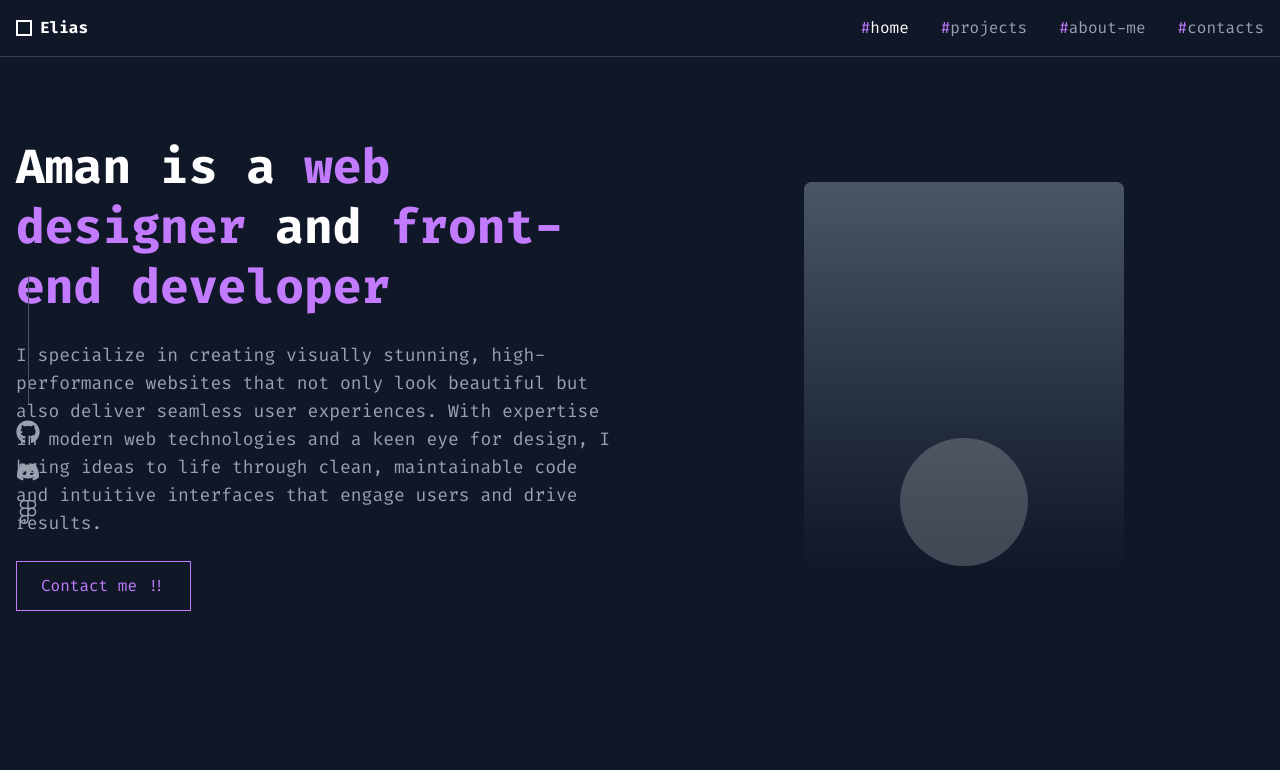
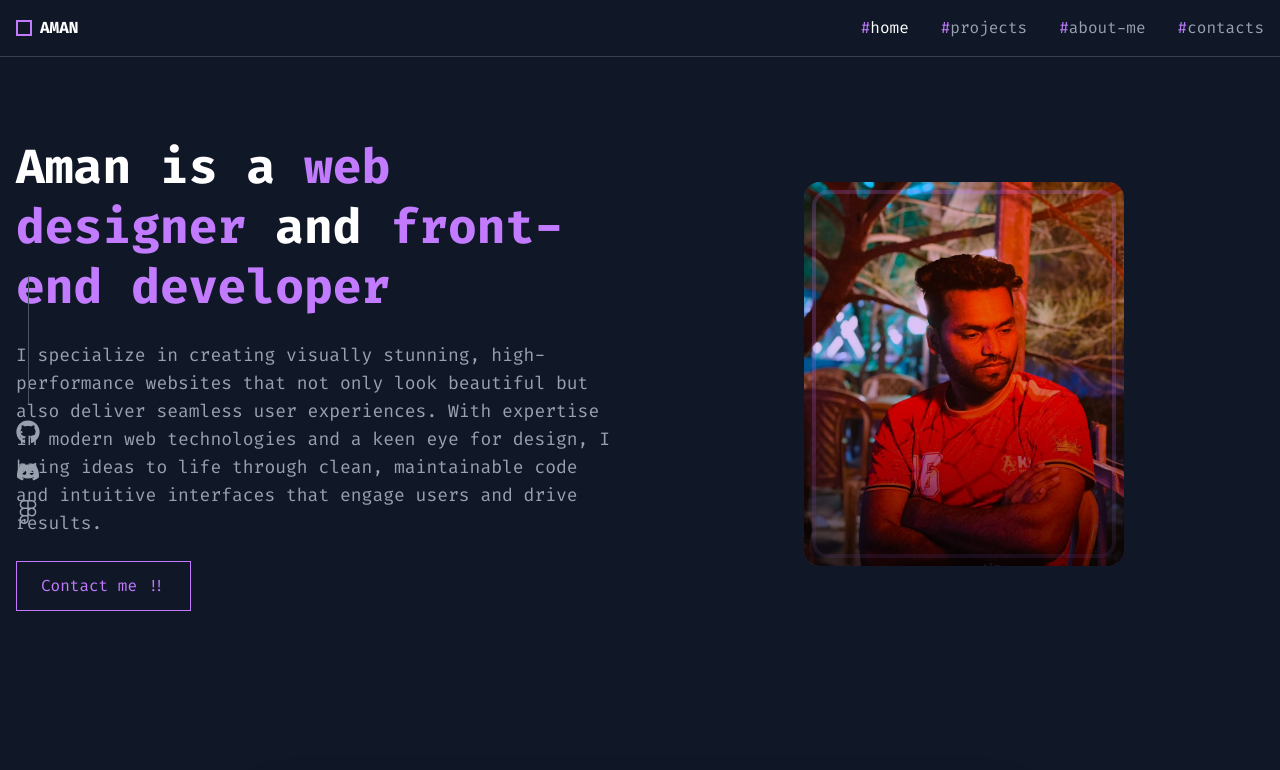
Before and after one commit to TAIJULAMAN/portfolio-new, a React (Vite) app: page / in a window 1280 px wide. Shown: the top 770 px of the page. Built offline with nearby package versions, Linux system fonts and the light colour scheme.

Commit message:
redesign the hero section

```diff
--- a/src/pages/Hero/Hero.jsx
+++ b/src/pages/Hero/Hero.jsx
@@ -1,7 +1,7 @@
 import React from 'react';
 export default function Hero() {
-    return (
-        <section id="home" className="container mx-auto px-4 py-20">
+  return (
+    <section id="home" className="container mx-auto px-4 py-20">
       <div className="grid lg:grid-cols-2 gap-12 items-center">
         <div className="space-y-6">
           <h1 className="text-4xl lg:text-5xl font-bold leading-tight">
@@ -19,24 +19,18 @@ export default function Hero() {
         </div>
 
         <div className="relative">
-          {/* Decorative elements */}
-          {/* <div className="absolute top-0 right-0 w-16 h-16 border-2 border-gray-600"></div>
-          <div className="absolute top-8 right-8 w-16 h-16 border-2 border-gray-600"></div>
-          <div className="absolute bottom-0 left-0 w-16 h-16 border-2 border-gray-600"></div> */}
-
-          {/* Dots pattern */}
-          {/* <div className="absolute top-20 right-20 grid grid-cols-5 gap-1">
-            {Array.from({ length: 25 }).map((_, i) => (
-              <div key={i} className="w-1 h-1 bg-gray-600 rounded-full"></div>
-            ))}
-          </div> */}
-
-          {/* Main figure */}
           <div className="relative z-10 flex justify-center">
-            <div className="w-80 h-96 bg-gradient-to-b from-gray-700 to-gray-800 rounded-lg relative overflow-hidden">
-              {/* Hooded figure silhouette */}
-              <div className="absolute inset-0 bg-gradient-to-b from-gray-600 to-gray-900"></div>
-              <div className="absolute bottom-0 left-1/2 transform -translate-x-1/2 w-32 h-32 bg-white rounded-full opacity-20"></div>
+            <div className="relative w-80 h-96 rounded-2xl overflow-hidden group">
+              {/* Replace 'profile.jpg' with your actual image filename */}
+              <img
+                src="/aman.jpg"
+                alt="Aman's Profile"
+                className="w-full h-full object-cover object-center transform group-hover:scale-105 transition-transform duration-500"
+              />
+              <div className="absolute inset-0 bg-gradient-to-tr from-purple-400 to-purple-600 opacity-30 mix-blend-multiply" />
+              {/* Decorative border and overlay */}
+              <div className="absolute inset-0 border-4 border-purple-400/20 rounded-2xl m-2 transition-all duration-500 group-hover:border-purple-400/40 group-hover:m-1"></div>
+              <div className="absolute inset-0 bg-gradient-to-t from-black/60 via-transparent to-transparent"></div>
             </div>
           </div>
 
@@ -48,5 +42,5 @@ export default function Hero() {
         </div>
       </div>
     </section>
-    )
+  )
 }
--- a/src/pages/shared/Header.jsx
+++ b/src/pages/shared/Header.jsx
@@ -8,8 +8,8 @@ export default function () {
             <div className="container mx-auto px-4 py-4">
                 <nav className="flex items-center justify-between">
                     <div className="flex items-center space-x-2">
-                        <div className="w-4 h-4 border-2 border-white"></div>
-                        <span className="font-bold text-white">Elias</span>
+                        <div className="w-4 h-4 border-2 border-purple-400"></div>
+                        <span className="font-bold text-white">AMAN</span>
                     </div>
 
                     <div className="hidden md:flex items-center space-x-8">
```
Also changed, not shown: public/aman.jpg (added).
